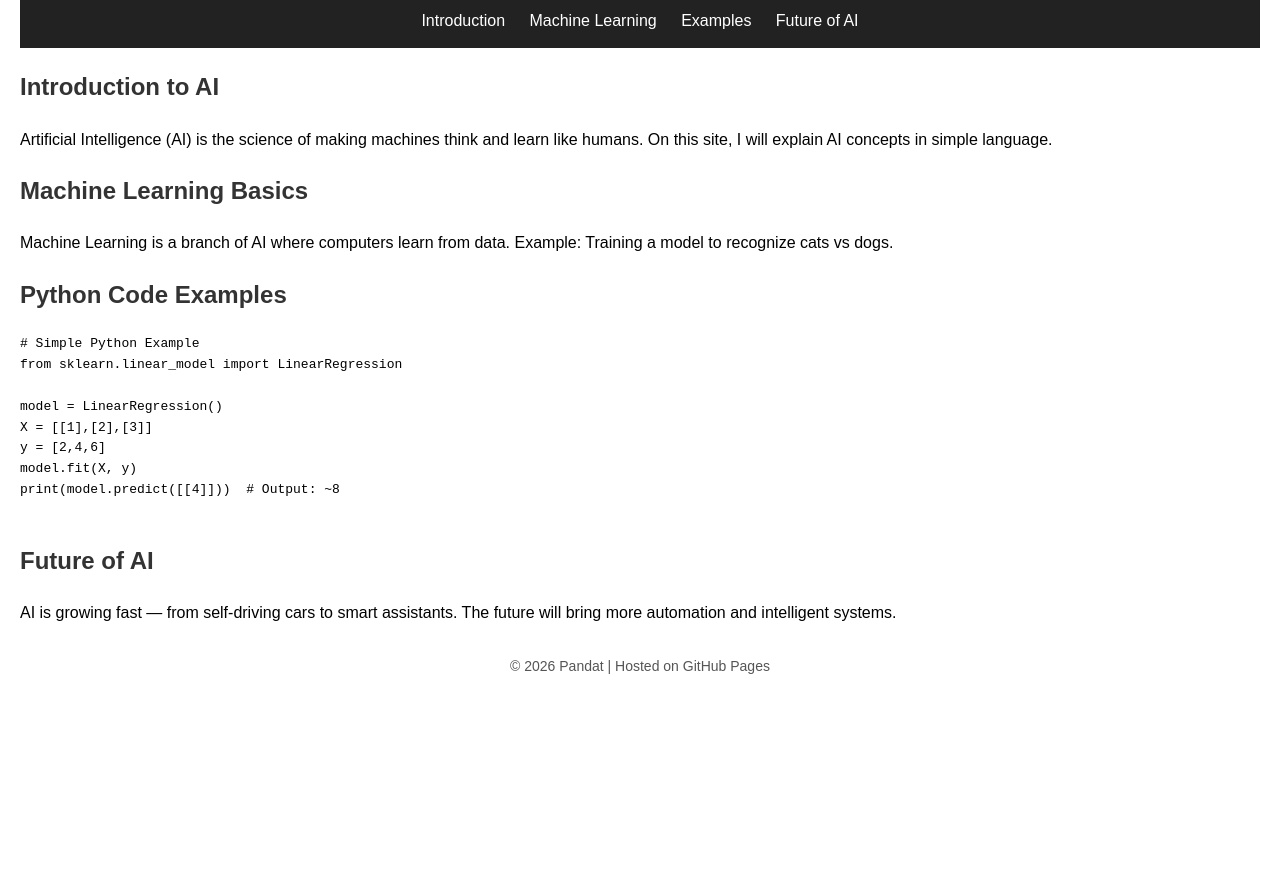
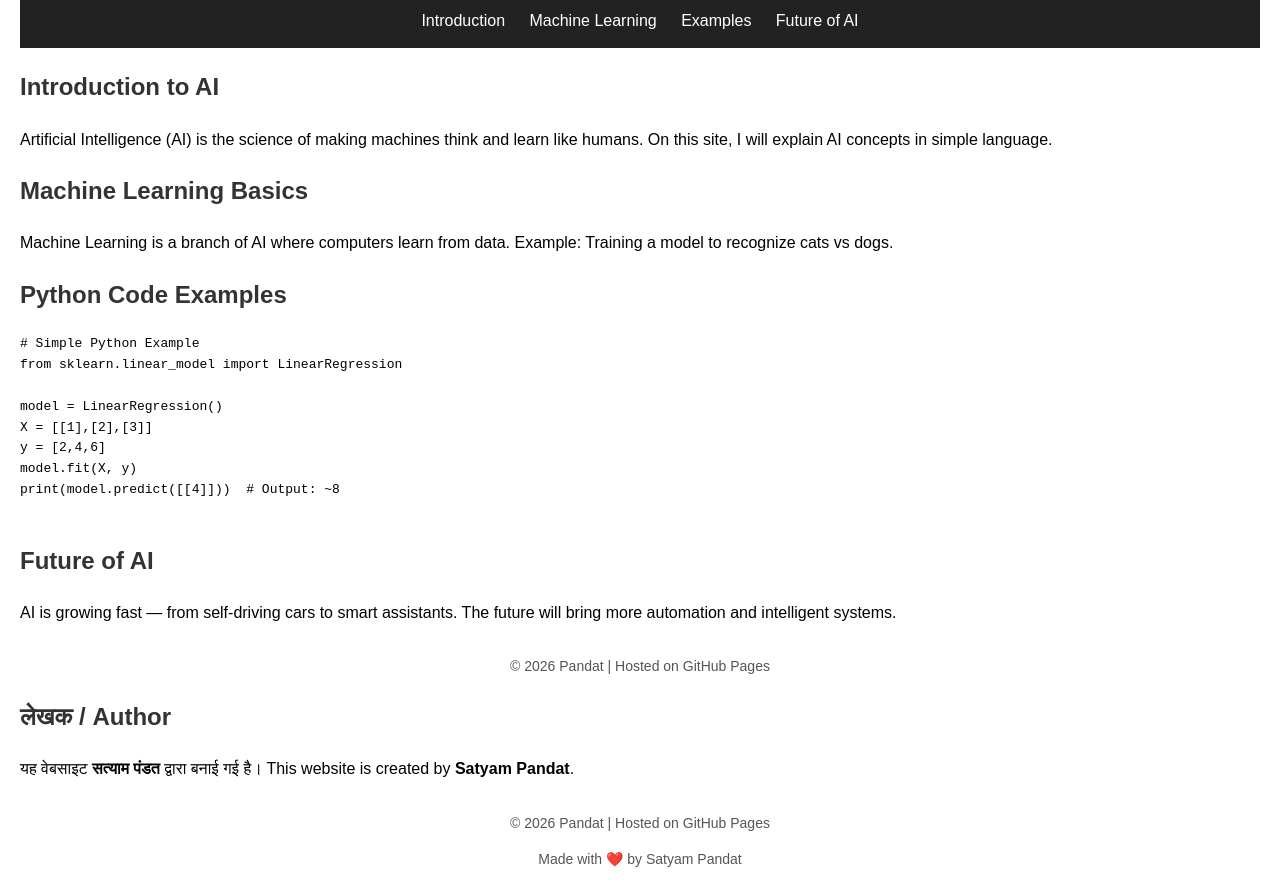
Before and after one commit to satyamanyltics-dot/pandat.github.io, a plain HTML site: page index.html in a window 1280 px wide. Shown: the part 147-1037 px from the top of the page. Before the commit the page ends 845 px from the top, so only its background shows below. Drawn offline with Linux system fonts and the light colour scheme.

Commit message:
Update index.html

```diff
--- a/index.html
+++ b/index.html
@@ -60,3 +60,13 @@
   </footer>
 </body>
 </html>
+  <section id="author">
+    <h2>लेखक / Author</h2>
+    <p>यह वेबसाइट <strong>सत्याम पंडत</strong> द्वारा बनाई गई है।
+       This website is created by <strong>Satyam Pandat</strong>.</p>
+  </section>
+
+  <footer>
+    <p>© 2026 Pandat | Hosted on GitHub Pages</p>
+    <p>Made with ❤️ by Satyam Pandat</p>
+  </footer>
```
